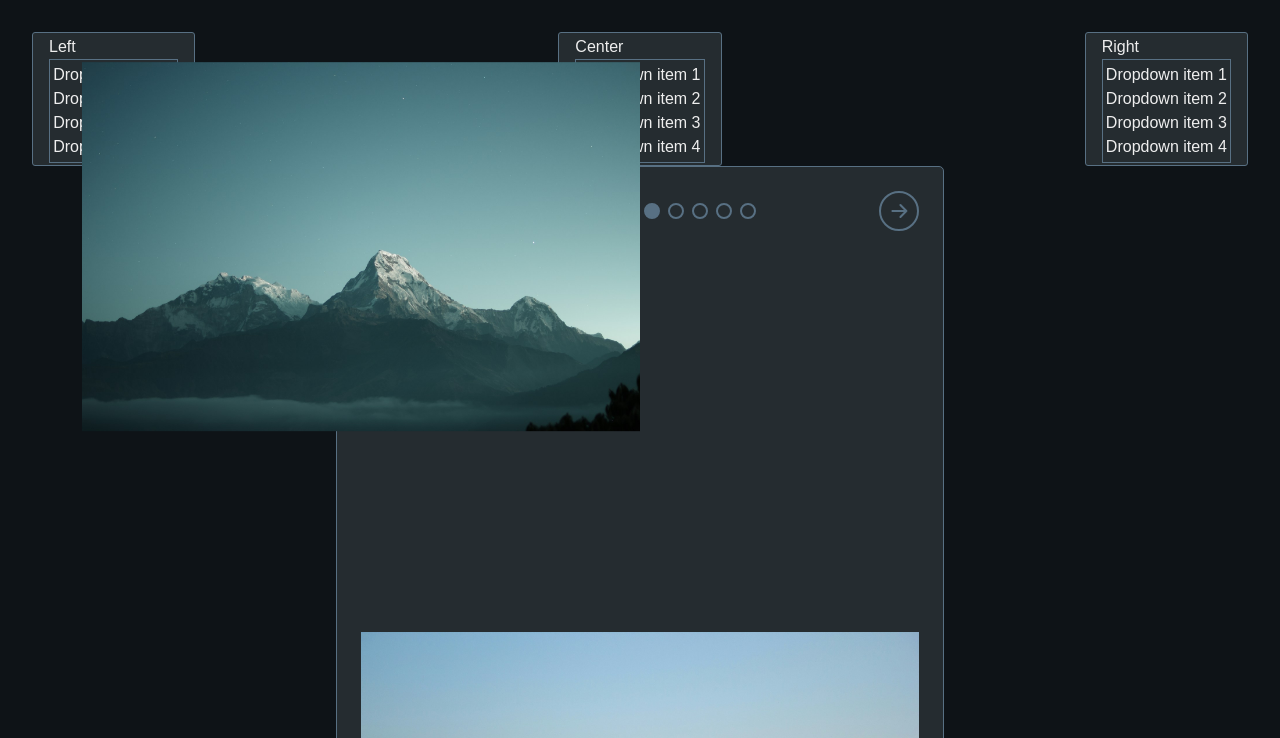
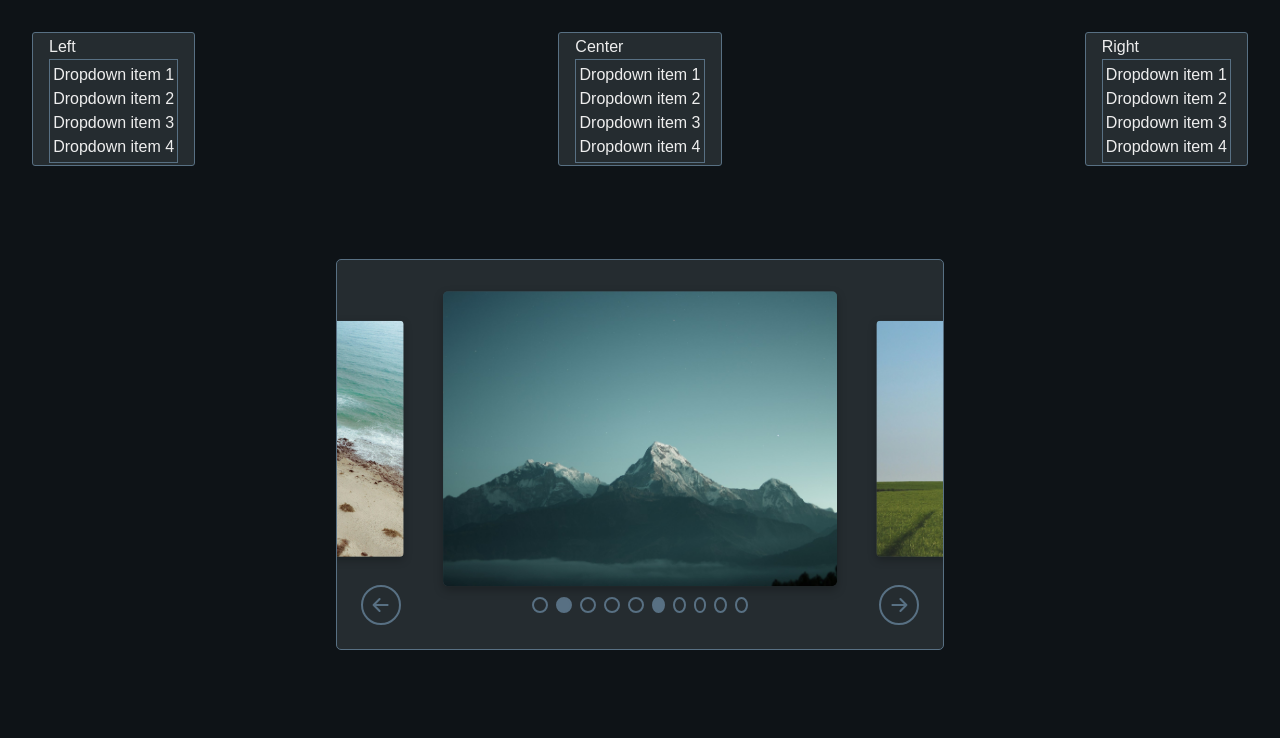
Before and after one commit to JohnKelly-T/dynamic-user-interface-interactions, a website built with webpack: page src/template.html in a window 1280 px wide. Shown: the top 738 px of the page. Built offline with nearby package versions, Linux system fonts and the light colour scheme; what @johnkelly-t/dropdown-menu would draw is missing.

Commit message:
Add style to carousel images

```diff
--- a/src/styles/global.css
+++ b/src/styles/global.css
@@ -46,6 +46,8 @@ main {
 }
 
 .image-carousel {
+    position: relative;
+    overflow: hidden;
     display: flex;
     flex-direction: column;
     justify-content: end;
@@ -75,7 +77,7 @@ main {
     background: none;
     border: 2px solid #587083;
     border-radius: 50%;
-    width: 1rem;
+    width: 0.8rem;
     aspect-ratio: 1;
 }
 
@@ -120,3 +122,23 @@ footer {
     text-underline-offset: 3px;
     text-decoration-thickness: 1px;
 }
+
+
+.carousel-image {
+    --image-width: 65%;
+    --bezier: cubic-bezier(0.39,0.57,0.56,1);
+    display: block;
+    position: absolute;
+    top: calc(50% - 1rem);
+    transform: translate(-50%, -50%);
+    background-color: #404d54;
+    border: none;
+    border-radius: 5px;
+    width: var(--image-width);
+    aspect-ratio: 4/3;
+    transform: translate(-50%, -50%) scale(80%);
+    transition: left var(--duration) var(--bezier),
+                transform var(--duration) var(--bezier);
+    box-shadow: 0 4px 10px rgba(0, 0, 0, 0.25);
+    object-fit: cover;
+}
```
